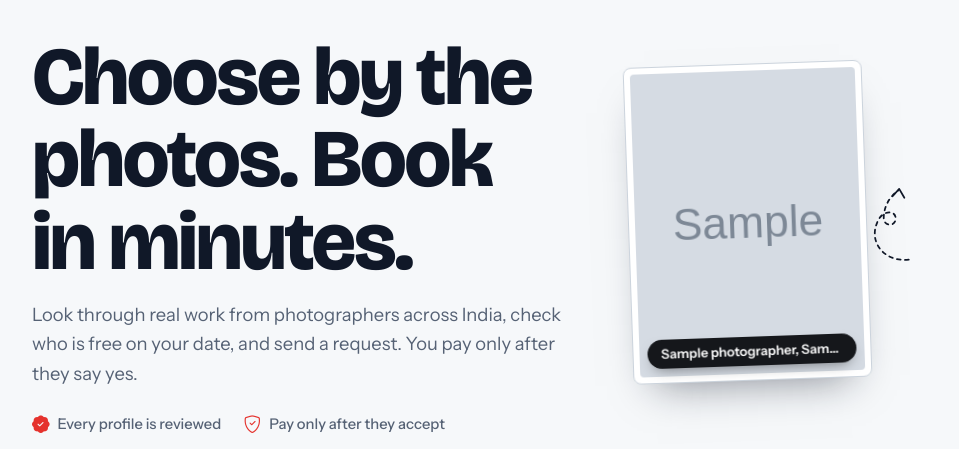
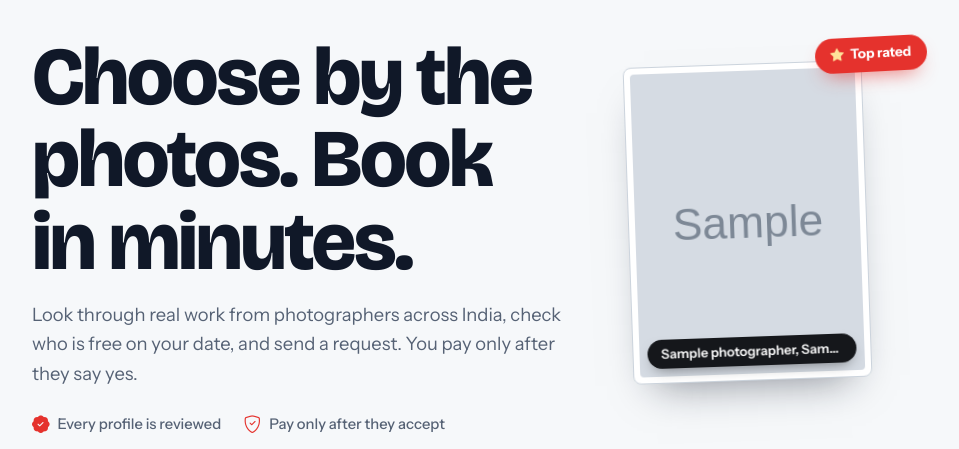
Before and after one commit to tariq2424/photopholio, a Django app: page / in a window 1280 px wide. Shown: the part 64-513 px from the top of the page, without its empty margins (50-1009 px from the left). Run offline with Django 5.2, Linux system fonts and the light colour scheme; tables that the repository leaves empty hold one stand-in row (values such as "Sample post"); grey boxes marked "Sample" are stand-in pictures.

Commit message:
Update UI

```diff
--- a/photopholio/static/photopholio/css/style.css
+++ b/photopholio/static/photopholio/css/style.css
@@ -431,7 +431,7 @@ main{animation:pp-page .5s ease-out}
 @keyframes pp-marquee{to{transform:translateX(-50%)}}
 @media(prefers-reduced-motion:reduce){main{animation:none}.reveal{opacity:1;transform:none;transition:none}.marquee-track{animation:none}}
 
-/* ---------- home hero: prints on a table, with a dashed arrow doodle ---------- */
+/* ---------- home hero: prints on a table, with one Top rated badge ---------- */
 .prints{position:relative;width:100%;max-width:520px;margin-left:auto;aspect-ratio:1/.82}
 .pr{--r:0deg;position:absolute;display:block;padding:6px;background:var(--card);border:1px solid var(--line);border-radius:8px;box-shadow:0 22px 40px -22px rgba(16,24,40,.5);
   text-decoration:none;color:#fff;transform:rotate(var(--r));animation:pp-float 7s ease-in-out infinite;transition:box-shadow .3s,scale .3s}
@@ -442,9 +442,6 @@ main{animation:pp-page .5s ease-out}
 .pr-2{--r:2deg;right:0;top:0;width:50%;aspect-ratio:3/2.1;animation-delay:-2.5s;animation-duration:8s}
 .pr-3{--r:-1.5deg;right:5%;top:47%;width:45%;aspect-ratio:4/3;z-index:3;animation-delay:-4.8s;animation-duration:6.5s}
 .pr:hover{z-index:6;scale:1.04;animation-play-state:paused;box-shadow:0 32px 50px -22px rgba(16,24,40,.6);color:#fff}
-.doodle{position:absolute;left:41%;top:33%;width:17%;pointer-events:none;overflow:visible;z-index:4}
-.doodle path{fill:none;stroke:var(--ink);stroke-width:2.4;stroke-linecap:round;stroke-linejoin:round;stroke-dasharray:5 6}
-.doodle .head{stroke-dasharray:none}
 @keyframes pp-float{0%,100%{transform:translateY(0) rotate(var(--r))}50%{transform:translateY(-10px) rotate(var(--r))}}
 @media(max-width:991.98px){.prints{margin:.5rem auto 0;max-width:460px}}
 @media(max-width:575.98px){.pr{padding:4px;border-radius:6px}.pr img,.pr .tile-fallback{inset:4px;width:calc(100% - 8px);height:calc(100% - 8px)}.pr .pill{left:9px;bottom:9px;font-size:.62rem;padding:.38rem .6rem}.doodle{display:none}}
@@ -472,3 +469,8 @@ main{animation:pp-page .5s ease-out}
 .theme-toggle .theme-sun{order:-1}
 .grid-four{grid-template-columns:repeat(2,minmax(0,1fr))}
 @media(min-width:992px){.grid-four{grid-template-columns:repeat(4,minmax(0,1fr))}}
+
+.top-badge{position:absolute;left:36%;top:-6px;z-index:7;display:inline-flex;align-items:center;gap:.4rem;background:var(--rose);color:#fff;font-weight:700;font-size:.85rem;padding:.4rem .95rem;border-radius:999px;box-shadow:0 10px 20px -10px rgba(229,50,45,.8);transform:rotate(-3deg);animation:pp-float 7s ease-in-out infinite;--r:-3deg}
+.top-badge i{color:#FFE29A}
+@media(max-width:575.98px){.top-badge{font-size:.7rem;padding:.3rem .7rem;left:30%}}
+@media(prefers-reduced-motion:reduce){.top-badge{animation:none}}
--- a/photopholio/templates/photopholio/home.html
+++ b/photopholio/templates/photopholio/home.html
@@ -16,6 +16,7 @@
       {% with shown=featured|slice:":3" %}{% if shown %}
       <div class="col-lg-6">
         <div class="prints">
+          <span class="top-badge"><i class="bi bi-star-fill" aria-hidden="true"></i> Top rated</span>
           {% for p in shown %}
           <a class="pr pr-{{ forloop.counter }}" href="{% url 'photographer_detail' p.slug %}">
             {% if p.image %}<img src="{{ p.image.url }}" alt="{{ p.name }}">
@@ -23,7 +24,6 @@
             <span class="pill">{{ p.name }}, {{ p.city.name }}</span>
           </a>
           {% endfor %}
-          <svg class="doodle" viewBox="0 0 120 120" aria-hidden="true"><path d="M92 104 C58 108 34 78 52 48 C60 36 76 38 74 50 C72 60 58 58 58 48 C58 34 64 20 78 10"/><path class="head" d="M70 18 L79 8 L86 20"/></svg>
         </div>
       </div>
       {% endif %}{% endwith %}
```
